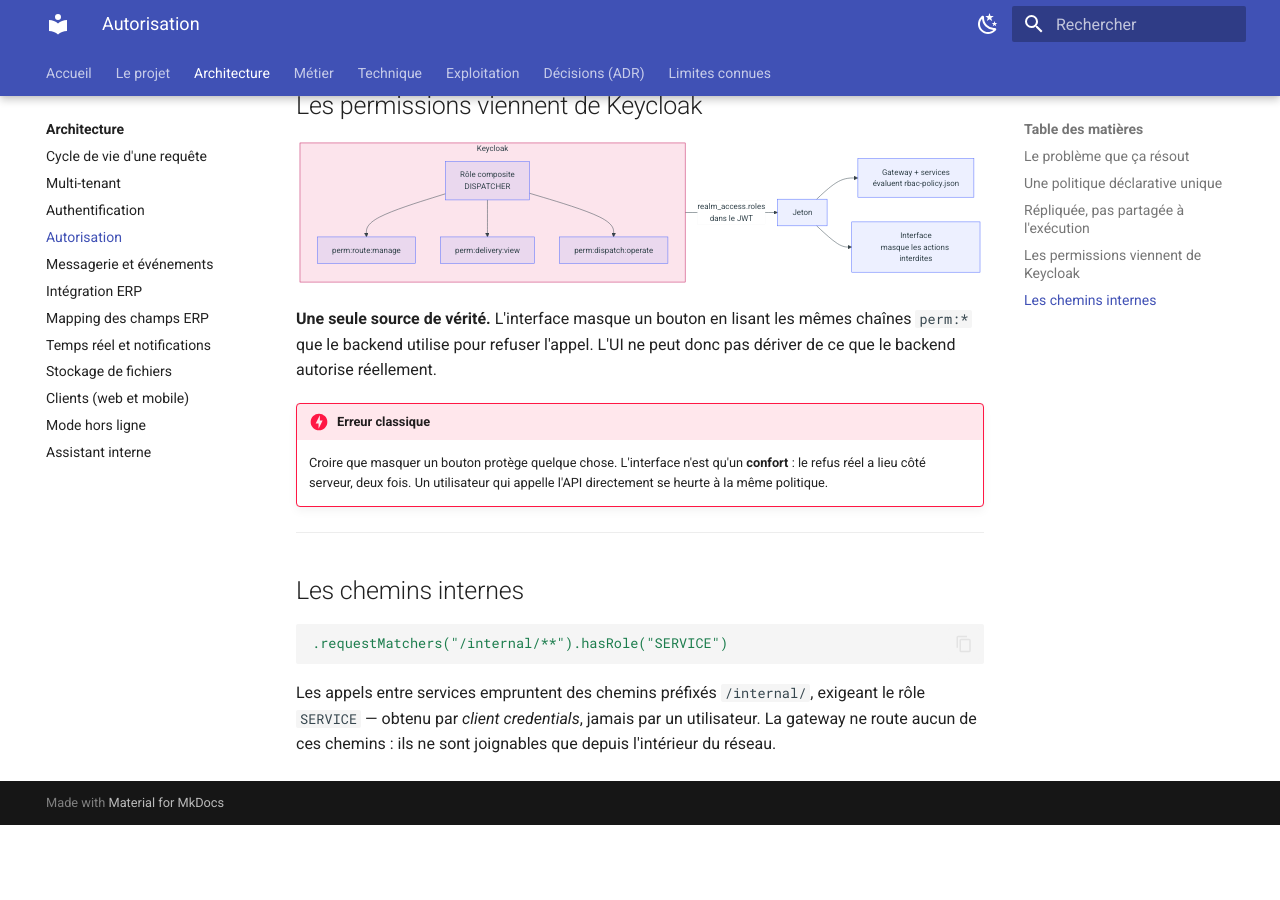
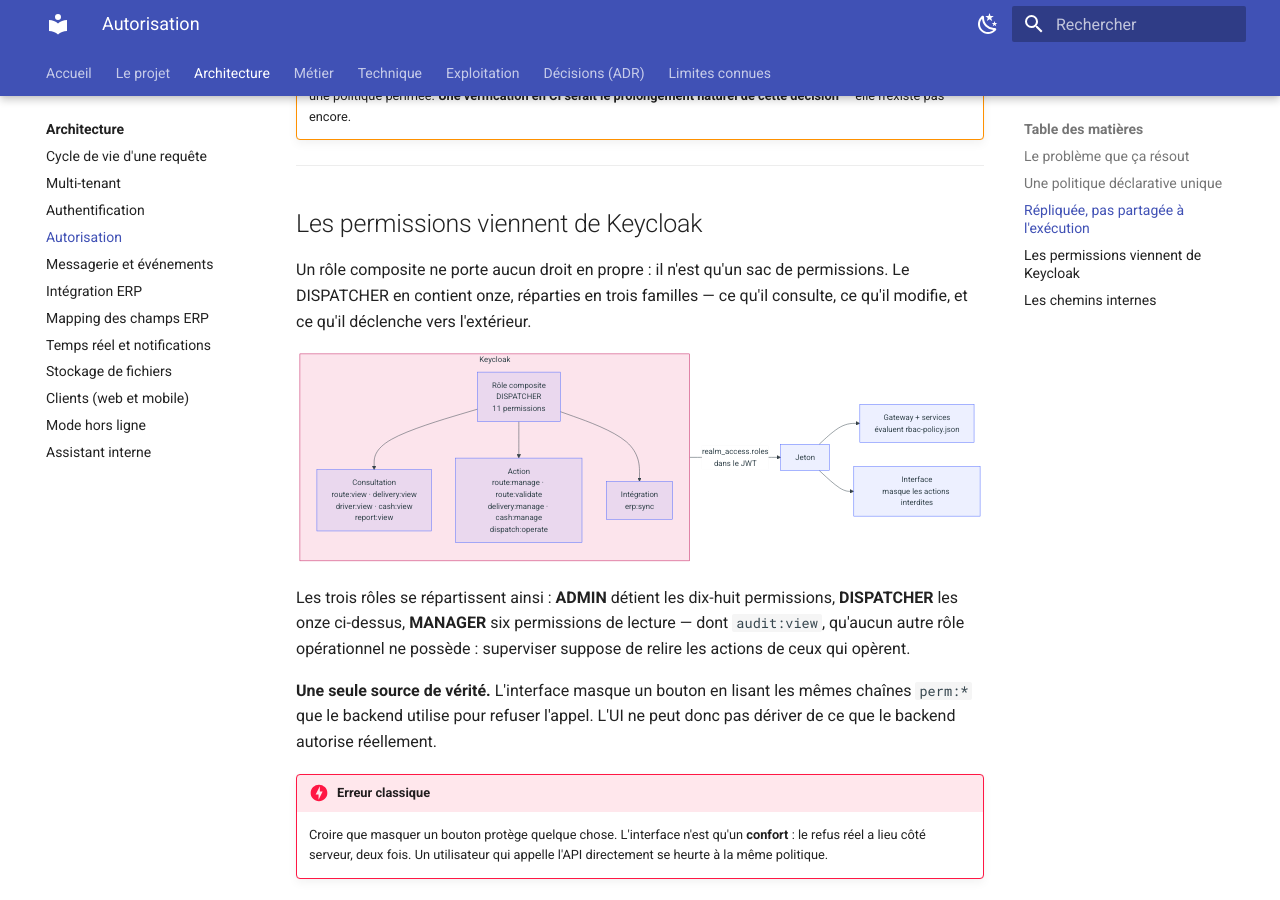
Before and after one commit to Moaziz667/asm-track, an MkDocs documentation site: the page built from docs/architecture/autorisation.md, in a window 1280 px wide and 900 px high, scrolled down 3561 px. Built offline with MkDocs 1.6.1 and Material for MkDocs 9.7.7, drawn with Linux system fonts in a browser that asks for light colours; before the commit the page ends 4386 px from its top, so only the background shows below that; some of the changed text lies outside the part shown.

Commit message:
feat(rbac): appliquer les permissions qui n'etaient que declarees
Trois permissions du modele existaient dans l'annuaire, etaient accordees aux
roles et voyageaient dans le jeton, sans qu'aucune regle ne les lise. Les
ecritures qu'elles etaient censees couvrir retombaient toutes sur la regle
fourre-tout et sa seule cle, perm:dispatch:operate. Retirer route:validate a un
dispatcheur ne l'empechait pas de valider une tournee.

La passerelle distingue desormais la lecture de l'ecriture sur les deux
ressources centrales — les tournees repondent a route:manage, les livraisons a
delivery:manage — et la configuration ERP, qui vit sous /api/v1/settings/erp,
repond a erp:config plutot qu'a la permission generale de parametrage.

La validation d'une tournee garde sa propre garde, posee sur le controleur : le
moment ou un brouillon devient un engagement se distingue de l'edition qui le
precede, preparer et engager n'etant pas la meme responsabilite. La passerelle
ne pouvait pas l'exprimer — ses regles filtrent des prefixes, et /validate est
un suffixe.

Aucun role ne perd ni ne gagne d'acces : les permissions ajoutees sont deja
detenues par ceux qui exercaient ces actions. Verifie avec deux jetons reels,
dans les deux sens — un dispatcheur obtient 404 sur une tournee inexistante la
ou un responsable obtient 403.

La documentation suit : le tableau des prefixes, le nombre de regles, la
composition reelle du role DISPATCHER, et les droits du responsable, qui
consulte aussi les especes en circulation et le journal d'audit.

````diff
--- a/docs/architecture/autorisation.md
+++ b/docs/architecture/autorisation.md
@@ -25,7 +25,11 @@
 { "methods": ["*"],   "pathPrefix": "/api/v1/admin/",          "require": { "perm": "perm:dispatch:operate" } }
 ```
 
-30 règles, 40 lignes, lisibles par un non-développeur.
+45 règles, une par ligne, lisibles par un non-développeur.
+
+L'ordre compte : la première règle qui correspond l'emporte. Les lectures sont donc déclarées avant
+les écritures d'un même préfixe, et la règle la plus large ferme la liste. Une route non déclarée
+n'est jamais ouverte par défaut — elle tombe sur la dernière règle, qui exige `perm:dispatch:operate`.
 
 ```mermaid
 flowchart TD
@@ -109,12 +113,17 @@
 
 ## Les permissions viennent de Keycloak
 
+Un rôle composite ne porte aucun droit en propre : il n'est qu'un sac de permissions. Le DISPATCHER
+en contient onze, réparties en trois familles — ce qu'il consulte, ce qu'il modifie, et ce qu'il
+déclenche vers l'extérieur.
+
 ```mermaid
 flowchart LR
     subgraph KC["Keycloak"]
-        R["Rôle composite<br/>DISPATCHER"] --> P1["perm:route:manage"]
-        R --> P2["perm:delivery:view"]
-        R --> P3["perm:dispatch:operate"]
+        R["Rôle composite<br/>DISPATCHER<br/>11 permissions"]
+        R --> V["Consultation<br/>route:view · delivery:view<br/>driver:view · cash:view<br/>report:view"]
+        R --> M["Action<br/>route:manage · route:validate<br/>delivery:manage · cash:manage<br/>dispatch:operate"]
+        R --> E["Intégration<br/>erp:sync"]
     end
     KC -->|"realm_access.roles<br/>dans le JWT"| T["Jeton"]
     T --> GW["Gateway + services<br/>évaluent rbac-policy.json"]
@@ -122,6 +131,10 @@
 
     style KC fill:#fce4ec,stroke:#c2185b
 ```
+
+Les trois rôles se répartissent ainsi : **ADMIN** détient les dix-huit permissions, **DISPATCHER**
+les onze ci-dessus, **MANAGER** six permissions de lecture — dont `audit:view`, qu'aucun autre rôle
+opérationnel ne possède : superviser suppose de relire les actions de ceux qui opèrent.
 
 **Une seule source de vérité.** L'interface masque un bouton en lisant les mêmes chaînes `perm:*` que
 le backend utilise pour refuser l'appel. L'UI ne peut donc pas dériver de ce que le backend autorise
````
Also changed, not shown: docs/projet/contexte.md (+4 -4 lines), docs/technique/api.md (+2 -1 lines), rapport/PLAN.md (+1 -1 lines), 8 other files.
